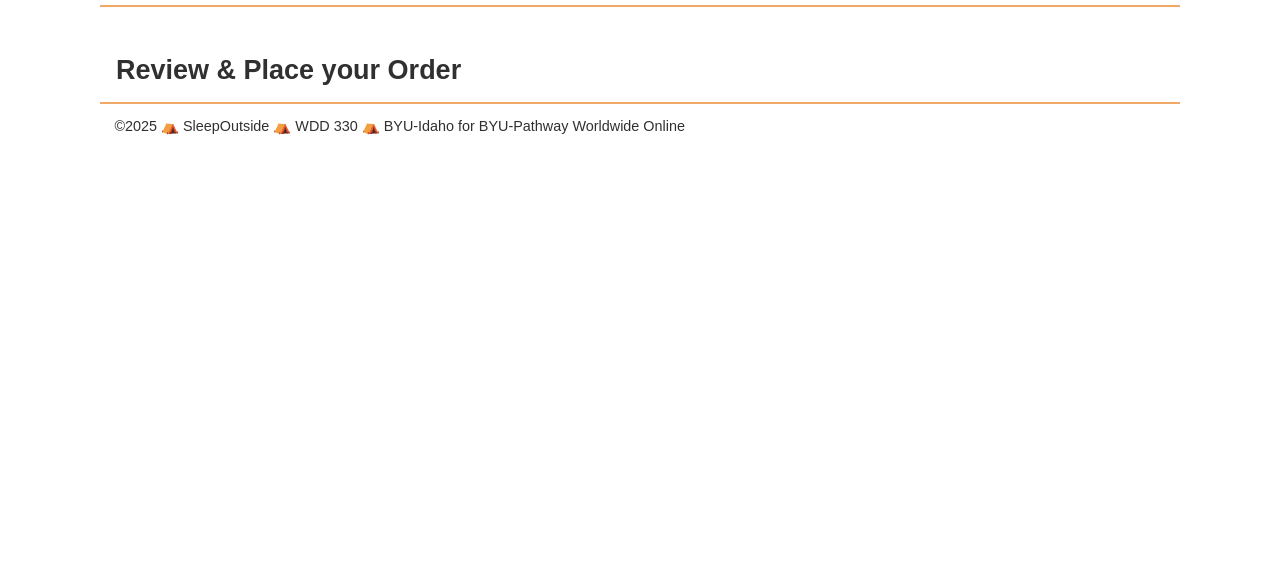
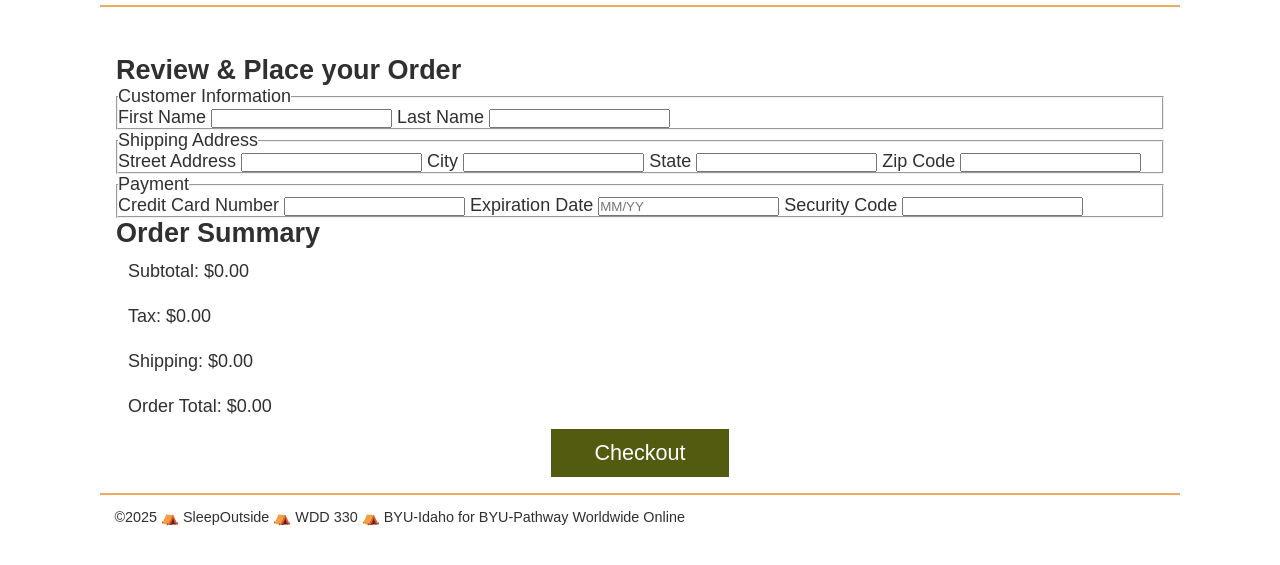
Before and after one commit to Irma-Rodriguez/wdd-330, a website built with Vite: page src/checkout/index.html in a window 1280 px wide. Shown: the part 71-636 px from the top of the page. Built offline with nearby package versions, Linux system fonts and the light colour scheme.

Commit message:
add checkout totals and form

```diff
--- a/src/checkout/index.html
+++ b/src/checkout/index.html
@@ -19,6 +19,58 @@
     <main class="divider">
       <section class="products">
         <h2>Review & Place your Order</h2>
+
+        <form id="checkout-form">
+          <fieldset>
+            <legend>Customer Information</legend>
+
+            <label for="fname">First Name</label>
+            <input type="text" id="fname" name="fname" required />
+
+            <label for="lname">Last Name</label>
+            <input type="text" id="lname" name="lname" required />
+          </fieldset>
+
+          <fieldset>
+            <legend>Shipping Address</legend>
+
+            <label for="street">Street Address</label>
+            <input type="text" id="street" name="street" required />
+
+            <label for="city">City</label>
+            <input type="text" id="city" name="city" required />
+
+            <label for="state">State</label>
+            <input type="text" id="state" name="state" required />
+
+            <label for="zip">Zip Code</label>
+            <input type="text" id="zip" name="zip" required />
+          </fieldset>
+
+          <fieldset>
+            <legend>Payment</legend>
+
+            <label for="cardNumber">Credit Card Number</label>
+            <input type="text" id="cardNumber" name="cardNumber" required />
+
+            <label for="expiration">Expiration Date</label>
+            <input type="text" id="expiration" name="expiration" placeholder="MM/YY" required />
+
+            <label for="code">Security Code</label>
+            <input type="text" id="code" name="code" required />
+          </fieldset>
+
+          <section class="order-summary">
+            <h2>Order Summary</h2>
+
+            <p>Subtotal: <span id="subtotal">$0.00</span></p>
+            <p>Tax: <span id="tax">$0.00</span></p>
+            <p>Shipping: <span id="shipping">$0.00</span></p>
+            <p>Order Total: <span id="order-total">$0.00</span></p>
+          </section>
+
+          <button type="submit">Checkout</button>
+        </form>
       </section>
     </main>
 
--- /dev/null
+++ b/src/js/CheckoutProcess.mjs
@@ -0,0 +1,65 @@
+import { getLocalStorage } from "./utils.mjs";
+
+export default class CheckoutProcess {
+    constructor(key, outputSelector) {
+        this.key = key;
+        this.outputSelector = outputSelector;
+        this.list = [];
+        this.itemTotal = 0;
+        this.shipping = 0;
+        this.tax = 0;
+        this.orderTotal = 0;
+    }
+
+    init() {
+        this.list = getLocalStorage(this.key) || [];
+        this.calculateItemSubTotal();
+    }
+
+    calculateItemSubTotal() {
+        this.itemTotal = this.list.reduce(
+            (sum, item) =>
+                sum + Number(item.FinalPrice) * (item.quantity || 1),
+            0
+        );
+
+        const subtotal = document.querySelector(
+            `${this.outputSelector} #subtotal`
+        );
+
+        subtotal.innerText = `$${this.itemTotal.toFixed(2)}`;
+    }
+
+    calculateOrderTotal() {
+        this.tax = this.itemTotal * 0.06;
+
+        const itemCount = this.list.reduce(
+            (sum, item) => sum + (item.quantity || 1),
+            0
+        );
+
+        this.shipping = itemCount > 0 ? 10 + (itemCount - 1) * 2 : 0;
+
+        this.orderTotal = this.itemTotal + this.tax + this.shipping;
+
+        this.displayOrderTotals();
+    }
+
+    displayOrderTotals() {
+        const tax = document.querySelector(
+            `${this.outputSelector} #tax`
+        );
+
+        const shipping = document.querySelector(
+            `${this.outputSelector} #shipping`
+        );
+
+        const orderTotal = document.querySelector(
+            `${this.outputSelector} #order-total`
+        );
+
+        tax.innerText = `$${this.tax.toFixed(2)}`;
+        shipping.innerText = `$${this.shipping.toFixed(2)}`;
+        orderTotal.innerText = `$${this.orderTotal.toFixed(2)}`;
+    }
+}
--- a/src/js/checkout.js
+++ b/src/js/checkout.js
@@ -1,3 +1,17 @@
 import { loadHeaderFooter } from './utils.mjs';
+import CheckoutProcess from './CheckoutProcess.mjs';
 
 loadHeaderFooter();
+
+const checkout = new CheckoutProcess(
+    'so-cart',
+    '.products'
+);
+
+checkout.init();
+
+const zipInput = document.querySelector('#zip');
+
+zipInput.addEventListener('blur', () => {
+    checkout.calculateOrderTotal();
+});
```
Also changed, not shown: src/cart/index.html (+1 -0 lines), src/js/product-listing.js (+10 -10 lines), src/js/product.js (+6 -6 lines).
